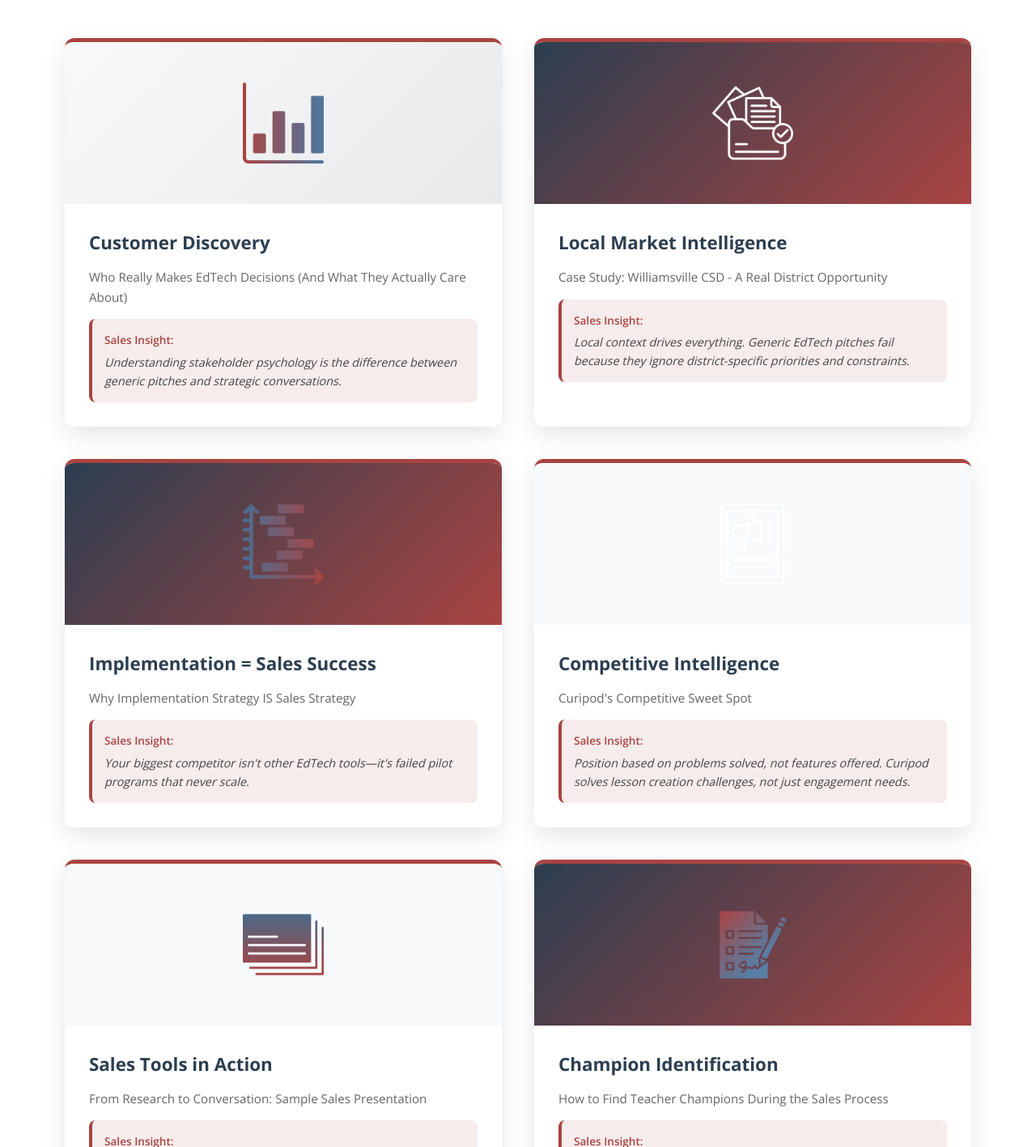
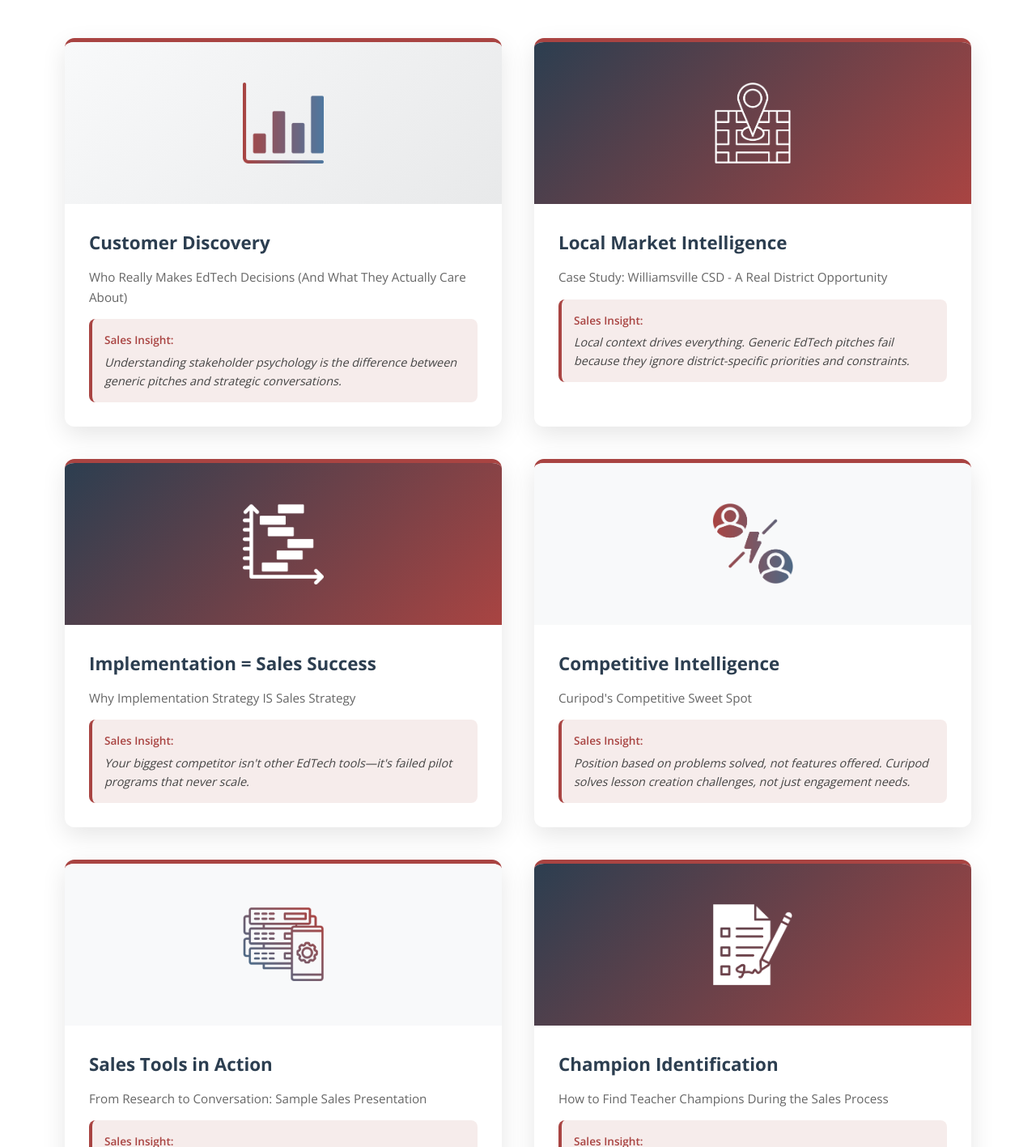
Before and after one commit to moreganooooo/CuripodApplication, a website: page index.html in a window 1280 px wide. Shown: the part 1352-2769 px from the top of the page at 81% size. Drawn offline with nearby package versions, Linux system fonts and the light colour scheme.

Commit message:
chchchchanges

```diff
--- a/index.html
+++ b/index.html
@@ -460,7 +460,7 @@
 
                 <a href="executivebrief.html" class="material-card-link">
                     <div class="card-preview brief">
-                        <div class="preview-icon"><img src="/index_icons/ExecutiveImplementationBrief.png" alt="Executive Implementation Brief Icon"></div>
+                        <div class="preview-icon"><img src="/index_icons/localization.png" alt="Executive Implementation Brief Icon"></div>
                     </div>
                     <div class="card-content">
                         <h3>Local Market Intelligence</h3>
@@ -474,7 +474,7 @@
 
                 <a href="implementation.html" class="material-card-link">
                     <div class="card-preview poster">
-                        <div class="preview-icon"><img src="/index_icons/ProjectGanttChart.png" alt="Gantt Chart Icon"></div>
+                        <div class="preview-icon"><img src="/index_icons/gantt-chart.png" alt="Gantt Chart Icon"></div>
                     </div>
                     <div class="card-content">
                         <h3>Implementation = Sales Success</h3>
@@ -488,7 +488,7 @@
 
                 <a href="conferenceposter.html" class="material-card-link">
                     <div class="card-preview">
-                        <div class="preview-icon"><img src="/index_icons/ConferencePresentationPoster.png" alt="Conference Presentation Poster Icon"></div>
+                        <div class="preview-icon"><img src="/index_icons/opponent.png" alt="Conference Presentation Poster Icon"></div>
                     </div>
                     <div class="card-content">
                         <h3>Competitive Intelligence</h3>
@@ -502,7 +502,7 @@
 
                 <a href="presentation.html" class="material-card-link">
                     <div class="card-preview">
-                        <div class="preview-icon"><img src="/index_icons/CuripodPresentation.png" alt="Curipod Presentation Icon"></div>
+                        <div class="preview-icon"><img src="/index_icons/database-management.png" alt="Curipod Presentation Icon"></div>
                     </div>
                     <div class="card-content">
                         <h3>Sales Tools in Action</h3>
@@ -516,7 +516,7 @@
 
                 <a href="teacher_interest_form.html" class="material-card-link">
                     <div class="card-preview metrics">
-                        <div class="preview-icon"><img src="/index_icons/TeacherInterestForm.png" alt="Teacher Interest Form Icon"></div>
+                        <div class="preview-icon"><img src="/index_icons/sign.png" alt="Teacher Interest Form Icon"></div>
                     </div>
                     <div class="card-content">
                         <h3>Champion Identification</h3>
```
Also changed, not shown: index_icons/database-management.png (added), index_icons/gantt-chart.png (added), index_icons/localization.png (added), index_icons/opponent.png (added), index_icons/sign.png (added), index_icons/statistic.png (added).
